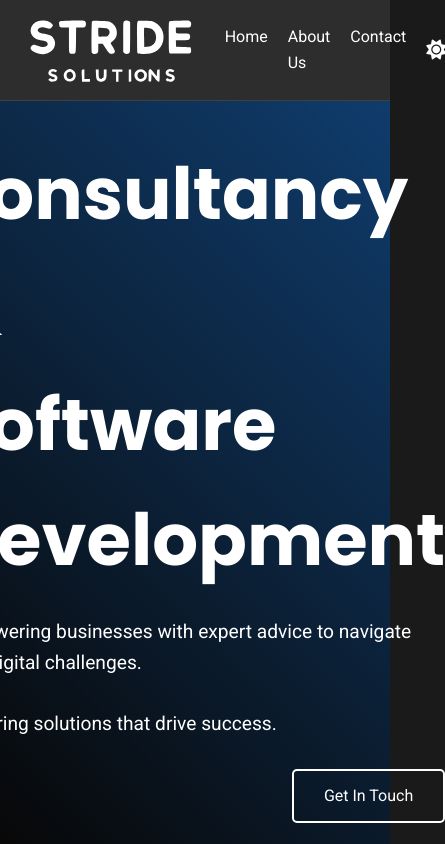
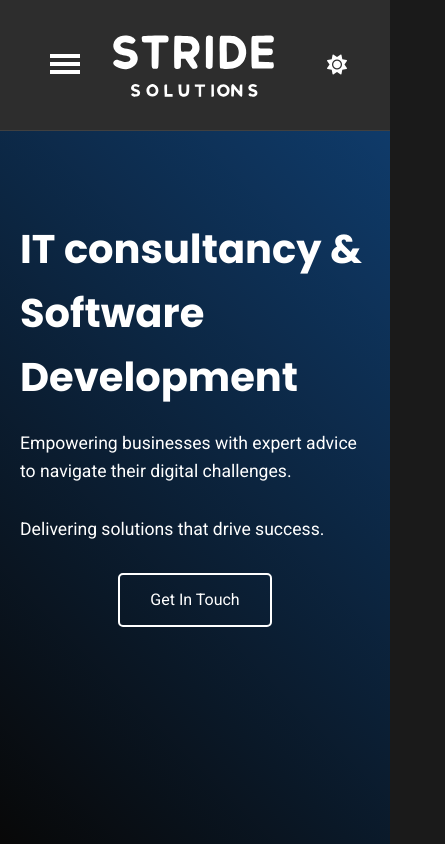
Before and after one commit to stridesolutions/stride-solutions-web, a website: page src/index.html in a window 390 px wide. Shown: the top 844 px of the page, 445 px wide, since content can reach past the window. Drawn offline with Linux system fonts and the light colour scheme.

Commit message:
mobile view

```diff
--- a/src/index.html
+++ b/src/index.html
@@ -66,6 +66,36 @@
           sunIcon.style.display = savedTheme === 'dark' ? 'block' : 'none';
           moonIcon.style.display = savedTheme === 'dark' ? 'none' : 'block';
         }
+
+        const hamburger = document.querySelector('.hamburger');
+        const navLinks = document.querySelector('.nav-links');
+        const body = document.body;
+
+        hamburger.addEventListener('click', function() {
+            this.classList.toggle('active');
+            navLinks.classList.toggle('active');
+            body.style.overflow = navLinks.classList.contains('active') ? 'hidden' : '';
+        });
+
+        // Close menu when clicking outside
+        document.addEventListener('click', function(e) {
+            if (!hamburger.contains(e.target) &&
+                !navLinks.contains(e.target) &&
+                navLinks.classList.contains('active')) {
+                hamburger.classList.remove('active');
+                navLinks.classList.remove('active');
+                body.style.overflow = '';
+            }
+        });
+
+        // Close menu when clicking a link
+        navLinks.querySelectorAll('a').forEach(link => {
+            link.addEventListener('click', () => {
+                hamburger.classList.remove('active');
+                navLinks.classList.remove('active');
+                body.style.overflow = '';
+            });
+        });
       });
     </script>
   </head>
@@ -74,22 +104,29 @@
     <header>
       <nav class="navbar">
         <div class="container">
+            <button class="hamburger" aria-label="Toggle menu">
+                <span class="hamburger-box">
+                    <span class="hamburger-inner"></span>
+                </span>
+            </button>
             <div class="logo">
                 <a href="#">
                     <img src="stride-solutions-logo-text.svg" alt="Stride Solutions Logo" class="logo-img">
                 </a>
             </div>
+            <div class="center-section">
                 <ul class="nav-links">
                     <li><a href="#hero">Home</a></li>
                     <li><a href="#about">About Us</a></li>
                     <li><a href="#contact">Contact</a></li>
-                <li class="theme-toggle-wrapper">
+                </ul>
+            </div>
+            <div class="right-section">
               <button class="theme-toggle" aria-label="Toggle theme">
                 <i class="fas fa-sun sun-icon"></i>
                 <i class="fas fa-moon moon-icon" style="display: none;"></i>
               </button>
-                </li>
-            </ul>
+            </div>
         </div>
       </nav>
     </header>
--- a/src/style.css
+++ b/src/style.css
@@ -256,7 +256,7 @@ footer a:hover {
 .theme-toggle {
   background: none;
   border: none;
-  padding: 0;
+  padding: 8px;
   cursor: pointer;
   display: flex;
   align-items: center;
@@ -307,3 +307,166 @@ social-link:hover {
 .social-link i {
   font-size: 1.5rem;
 }
+
+/* === Hamburger Menu Styles === */
+.hamburger {
+    display: none;
+    background: none;
+    border: none;
+    padding: 0px;
+    cursor: pointer;
+    z-index: 1001;
+}
+
+.hamburger-box {
+    width: 30px;
+    height: 24px;
+    display: inline-block;
+    position: relative;
+}
+
+.hamburger-inner {
+    width: 100%;
+    height: 4px;
+    background-color: var(--text-primary);
+    position: absolute;
+    transition: transform 0.15s ease;
+    top: 50%;
+    transform: translateY(-50%);
+}
+
+.hamburger-inner::before,
+.hamburger-inner::after {
+    content: '';
+    display: block;
+    width: 100%;
+    height: 4px;
+    background-color: var(--text-primary);
+    position: absolute;
+    transition: transform 0.15s ease;
+}
+
+.hamburger-inner::before {
+    top: -8px;
+}
+
+.hamburger-inner::after {
+    bottom: -8px;
+}
+
+/* Active state */
+.hamburger.active .hamburger-inner {
+    transform: rotate(90deg);
+}
+
+.hamburger.active .hamburger-inner::before {
+    transform: rotate(-90deg);
+    top: 0;
+}
+
+.hamburger.active .hamburger-inner::after {
+    display: none;
+}
+
+/* === Media Queries === */
+@media (max-width: 768px) {
+    .navbar {
+        padding: 15px;
+        flex-direction: column;
+        gap: 15px;
+    }
+
+    .nav-links {
+        flex-direction: column;
+        width: 100%;
+        gap: 15px;
+        text-align: center;
+    }
+
+    .logo-img {
+        height: 30px;
+    }
+
+    #hero h1 {
+        font-size: 2.5rem;
+    }
+
+    #hero p {
+        font-size: 1.1rem;
+    }
+
+    .social-links {
+        flex-direction: column;
+        align-items: center;
+        gap: 1.5rem;
+    }
+
+    .social-link {
+        font-size: 1.1rem;
+    }
+
+    .container {
+        padding: 0 20px;
+    }
+
+    section {
+        padding: 60px 0;
+    }
+
+    .hero-btn {
+      text-align: center;
+    }
+
+    .navbar .container {
+        justify-content: center;
+        position: relative;
+    }
+
+    .nav-links {
+        position: fixed;
+        left: -100%;
+        top: 0;
+        bottom: 0;
+        width: 250px;
+        background: var(--nav-bg);
+        flex-direction: column;
+        padding: 100px 20px 20px;
+        transition: left 0.3s ease;
+        box-shadow: 2px 0 10px rgba(0,0,0,0.1);
+    }
+
+    .nav-links.active {
+        left: 0;
+    }
+
+    .nav-links li {
+        margin: 0 0 20px 0;
+    }
+
+    .logo-img {
+        height: 40px;
+
+      }
+
+    .hamburger {
+        margin-right: auto;
+        display: block;
+    }
+        .navbar .container {
+        display: flex;
+        justify-content: space-between;
+        align-items: center;
+        position: relative;
+    }
+
+    .logo {
+      position: absolute; /* Position the second item centrally */
+      left: 50%;
+      transform: translateX(-50%);
+    }
+    .theme-toggle {
+      margin-left: auto;
+    }
+}
+
+/* Add viewport meta tag to your HTML head */
```
Also changed, not shown: 1 other file. Lines whose indentation alone changed are shown as unchanged.
